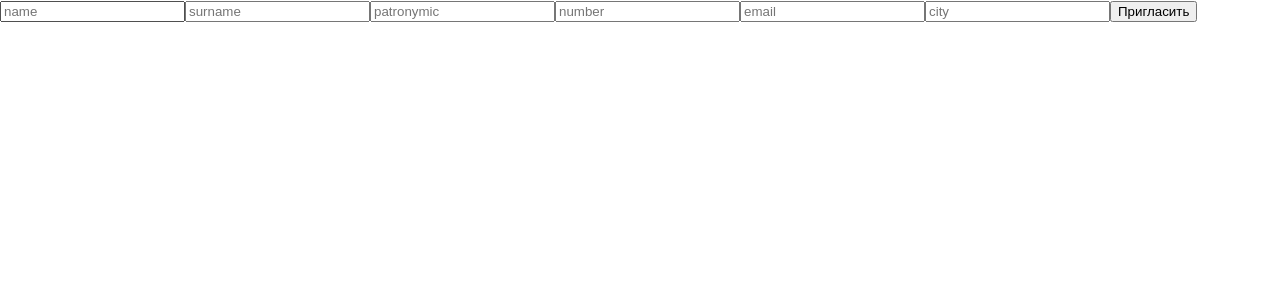
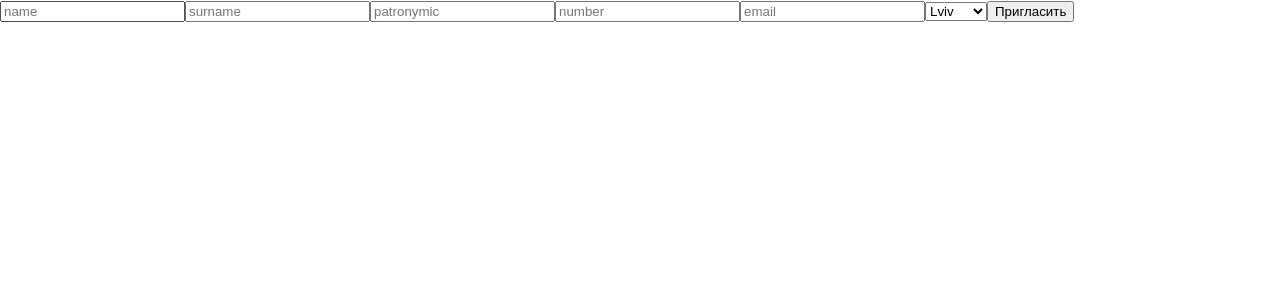
Before and after one commit to vladmw5/bc-18-react-01, a React (Create React App) app: page / in a window 1280 px wide. Shown: the top 300 px of the page. Built offline with nearby package versions, Linux system fonts and the light colour scheme.

Commit message:
add select

```diff
--- a/src/App.js
+++ b/src/App.js
@@ -13,6 +13,9 @@ class App extends Component {
 
   teacherFormSubmit = (teacher) => {
     console.log(teacher);
+    this.setState(({ teachers }) => ({
+      teachers: [...teachers, teacher],
+    }));
   };
 
   render() {
--- a/src/components/TeacherForm/TeacherForm.js
+++ b/src/components/TeacherForm/TeacherForm.js
@@ -1,15 +1,24 @@
 import { Component } from "react";
-import { nanoid } from 'nanoid'
+import { nanoid } from "nanoid";
 
-
-class TeacherForm extends Component {
-  state = {
+const initialState = {
   name: "",
   surname: "",
   patronymic: "",
   number: "",
   email: "",
   city: "",
+};
+
+const cities = ["Kyiv", "Lviv", "Odesa"];
+
+class TeacherForm extends Component {
+  state = {
+    ...initialState,
+  };
+
+  onFormReset = () => {
+    this.setState(initialState);
   };
 
   handleChange = (ev) => {
@@ -19,14 +28,16 @@ class TeacherForm extends Component {
 
   handleSubmit = (ev) => {
     ev.preventDefault();
-      this.props.onSubmit({ ...this.state, key: nanoid()});
+    this.props.onSubmit({ ...this.state, key: nanoid() });
+    this.onFormReset();
   };
 
   render() {
     console.log(Object.keys(this.state));
     return (
       <form onSubmit={this.handleSubmit}>
-        {Object.keys(this.state).map((el) => (
+        {Object.keys(this.state).map((el, index, array) => {
+          return index !== array.length - 1 ? (
             <label key={el}>
               <input
                 placeholder={el}
@@ -35,7 +46,21 @@ class TeacherForm extends Component {
                 onChange={this.handleChange}
               />
             </label>
+          ) : (
+            <label key={el}>
+              <select
+                name="city"
+                defaultValue={cities[1]}
+                onChange={this.handleChange}>
+                {cities.map((city) => (
+                  <option key={city} value={city}>
+                    {city}
+                  </option>
                 ))}
+              </select>
+            </label>
+          );
+        })}
         <button type="submit">Пригласить</button>
       </form>
     );
```
Lines whose indentation alone changed are shown as unchanged.
